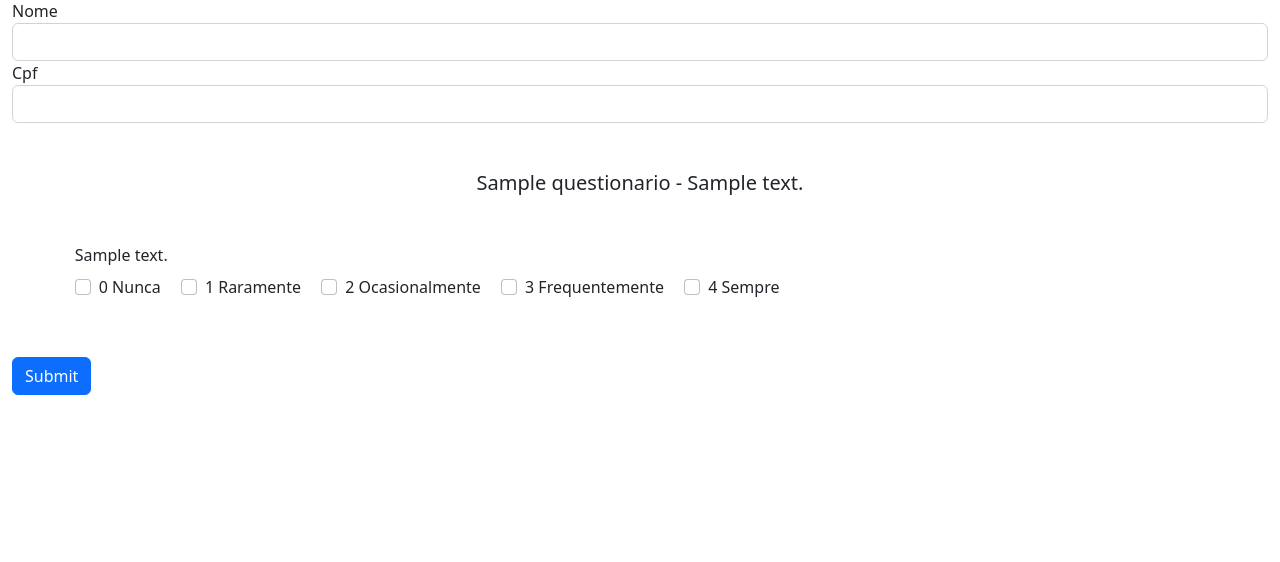
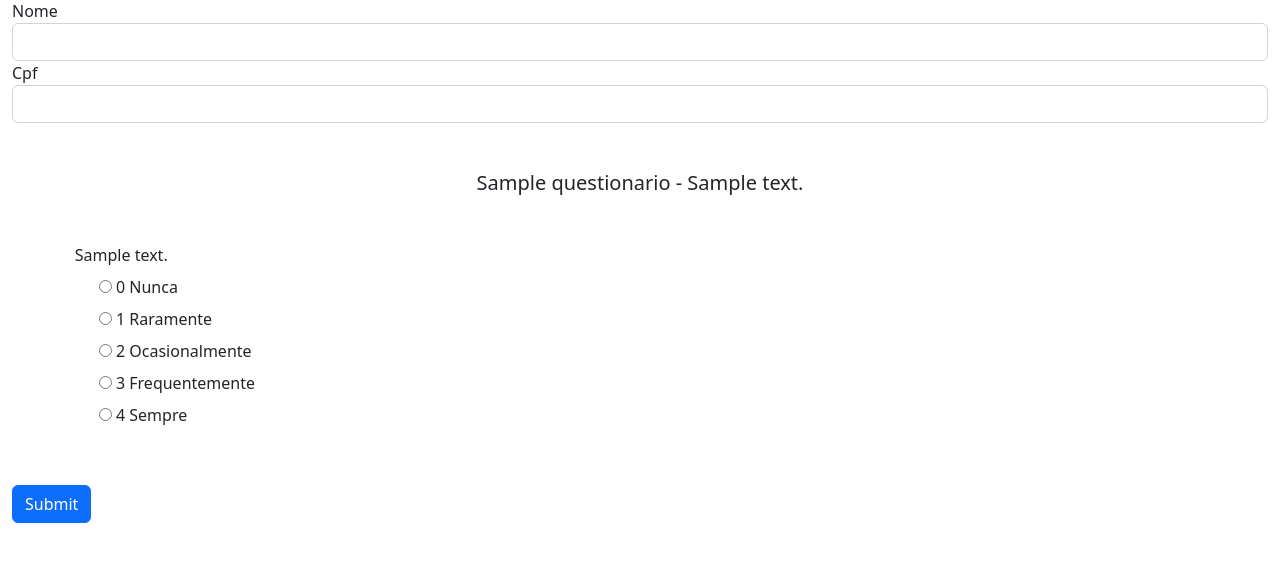
Before and after one commit to filipemtz/formulariosfono, a Django app: page / in a window 1280 px wide. Shown: the part 73-635 px from the top of the page. Run offline with Django 4.2, Linux system fonts and the light colour scheme; tables that the repository leaves empty hold one stand-in row (values such as "Sample post"); some libraries are stand-ins or nearby versions.

Commit message:
refeito site

```diff
--- a/formularios/base/templates/base/home.html
+++ b/formularios/base/templates/base/home.html
@@ -62,25 +62,25 @@
                             <div>{{ pergunta.texto }}</div>
 
                             <div>
-                            <div class="form-check form-check-inline mt-2">
-                                <input class="form-check-input" type="checkbox" id="inlineCheckbox1" value="option1">
-                                <label class="form-check-label" for="inlineCheckbox1">0 Nunca</label>
+                            <div class="form-check mt-2">
+                                <input type="radio" id="html" name="fav_language" value="0 Nunca">
+                                <label for="html">0 Nunca</label><br>
                             </div>
-                            <div class="form-check form-check-inline">
-                                <input class="form-check-input" type="checkbox" id="inlineCheckbox2" value="option2">
-                                <label class="form-check-label" for="inlineCheckbox2">1 Raramente</label>
+                            <div class="form-check mt-2">
+                                <input type="radio" id="html" name="fav_language" value="1 Raramente">
+                                <label for="html">1 Raramente</label><br>
                             </div>
-                            <div class="form-check form-check-inline">
-                                <input class="form-check-input" type="checkbox" id="inlineCheckbox3" value="option3">
-                                <label class="form-check-label" for="inlineCheckbox3">2 Ocasionalmente</label>
+                            <div class="form-check mt-2">
+                                <input type="radio" id="html" name="fav_language" value="2 Ocasionalmente">
+                                <label for="html">2 Ocasionalmente</label><br>
                             </div>
-                            <div class="form-check form-check-inline">
-                                <input class="form-check-input" type="checkbox" id="inlineCheckbox3" value="option3">
-                                <label class="form-check-label" for="inlineCheckbox3">3 Frequentemente</label>
+                            <div class="form-check mt-2">
+                                <input type="radio" id="html" name="fav_language" value="3 Frequentemente">
+                                <label for="html">3 Frequentemente</label><br>
                             </div>
-                            <div class="form-check form-check-inline">
-                                <input class="form-check-input" type="checkbox" id="inlineCheckbox3" value="option3">
-                                <label class="form-check-label" for="inlineCheckbox3">4 Sempre</label>
+                            <div class="form-check mt-2">
+                                <input type="radio" id="html" name="fav_language" value="4 Sempre">
+                                <label for="html">4 Sempre</label><br>
                             </div>
                             </div>
                             <br>
```
Also changed, not shown: formularios/base/static/js/bootstrap.bundle.js, formularios/base/static/js/bootstrap.esm.js, formularios/base/static/js/bootstrap.js, formularios/base/test/__init__.py (added), formularios/base/test/tests_home.py (renamed from formularios/base/tests/tests_home.py).
